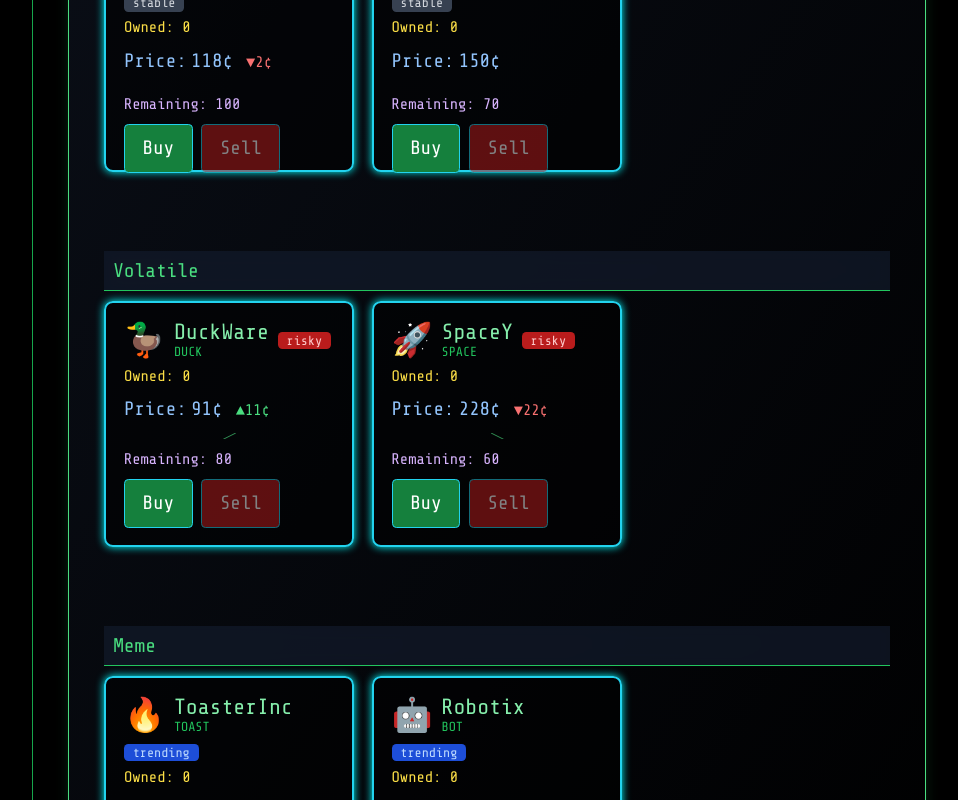
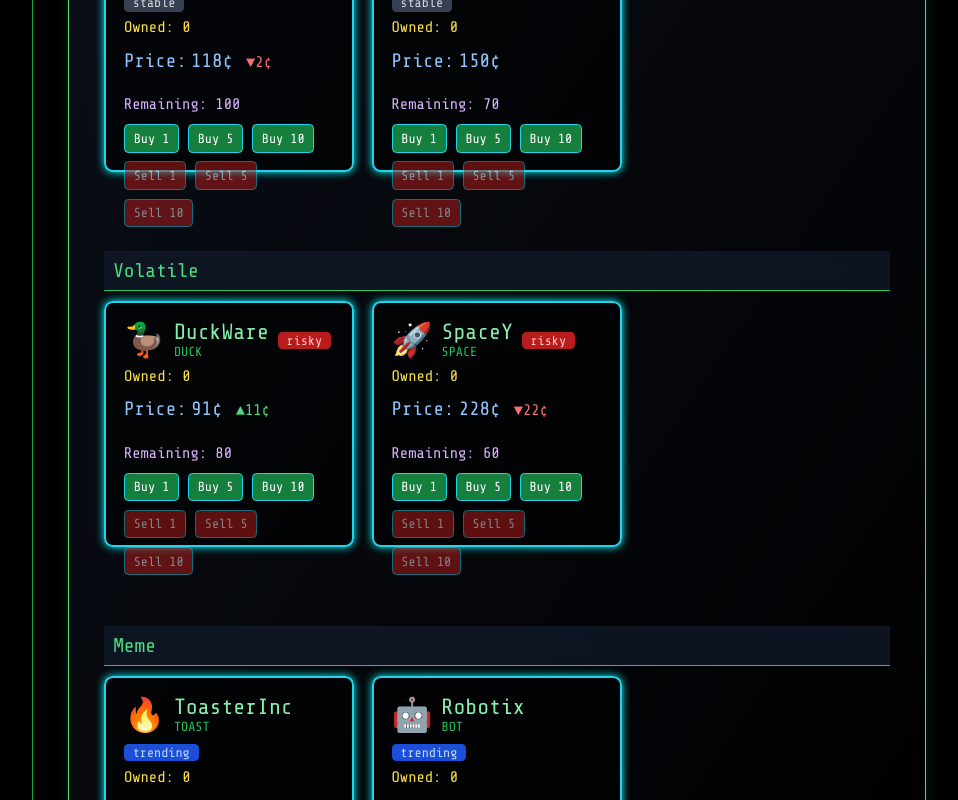
Before and after one commit to uxillary/404cache, a React (Vite) app: page / in a window 1280 px wide. Shown: the part 1980-2780 px from the top of the page, without its empty margins (231-1189 px from the left). Built offline with nearby package versions, Linux system fonts and the light colour scheme; the HTML template or start-up script is replaced by a standard one.

Commit message:
feat: add quantity buttons for stock actions

```diff
--- a/src/components/StockCard.jsx
+++ b/src/components/StockCard.jsx
@@ -13,19 +13,24 @@ function StockCard({ stock, owned, balance, onBuy, onSell, globalRemaining, play
   const [expanded, setExpanded] = useState(false);
   const [flash, setFlash] = useState(null);
 
-  const handleBuy = (e) => {
+  const handleBuyQty = (e, qty) => {
     e.stopPropagation();
     setFlash('buy');
+    for (let i = 0; i < qty; i++) {
       onBuy(stock.name);
+    }
     setTimeout(() => setFlash(null), 300);
   };
 
-  const handleSell = (e) => {
+  const handleSellQty = (e, qty) => {
     e.stopPropagation();
     setFlash('sell');
+    for (let i = 0; i < qty; i++) {
       onSell(stock.name);
+    }
     setTimeout(() => setFlash(null), 300);
   };
+
 
   const rawHistory = stock.history && stock.history.length ? stock.history : [stock.price];
   const graphHistory = rawHistory.length === 1 ? [rawHistory[0], rawHistory[0]] : rawHistory;
@@ -113,25 +118,35 @@ function StockCard({ stock, owned, balance, onBuy, onSell, globalRemaining, play
           <span className="text-red-400 ml-1">Cap reached</span>
         )}
       </div>
-      <div className="mt-auto flex gap-2">
+      <div className="mt-auto flex flex-wrap gap-2">
+        {[1, 5, 10].map((qty) => (
           <button
-          onClick={handleBuy}
-          className="neon-button bg-green-700 hover:bg-green-900 disabled:opacity-50"
-          disabled={balance < stock.price}
+            key={`buy-${qty}`}
+            onClick={(e) => handleBuyQty(e, qty)}
+            className="neon-button bg-green-700 hover:bg-green-900 disabled:opacity-50 px-2 py-1 text-xs"
+            disabled={
+              balance < stock.price * qty ||
+              playerCapReached ||
+              globalRemaining < qty
+            }
           >
-          Buy
+            Buy {qty}
           </button>
+        ))}
+        {[1, 5, 10].map((qty) => (
           <button
-          onClick={handleSell}
-          className="neon-button bg-red-700 hover:bg-red-900 disabled:opacity-50"
-          disabled={owned === 0}
+            key={`sell-${qty}`}
+            onClick={(e) => handleSellQty(e, qty)}
+            className="neon-button bg-red-700 hover:bg-red-900 disabled:opacity-50 px-2 py-1 text-xs"
+            disabled={owned < qty}
           >
-          Sell
+            Sell {qty}
           </button>
+        ))}
       </div>
       {expanded && (
         <div className="mt-2 text-sm text-green-200">
-          <div>Recent: {history.slice(-5).join(', ')}</div>
+          <div>Recent: {rawHistory.slice(-5).join(', ')}</div>
           <div className="mt-1">{LORE[stock.name] || 'No data available.'}</div>
         </div>
       )}
```
Lines whose indentation alone changed are shown as unchanged.
